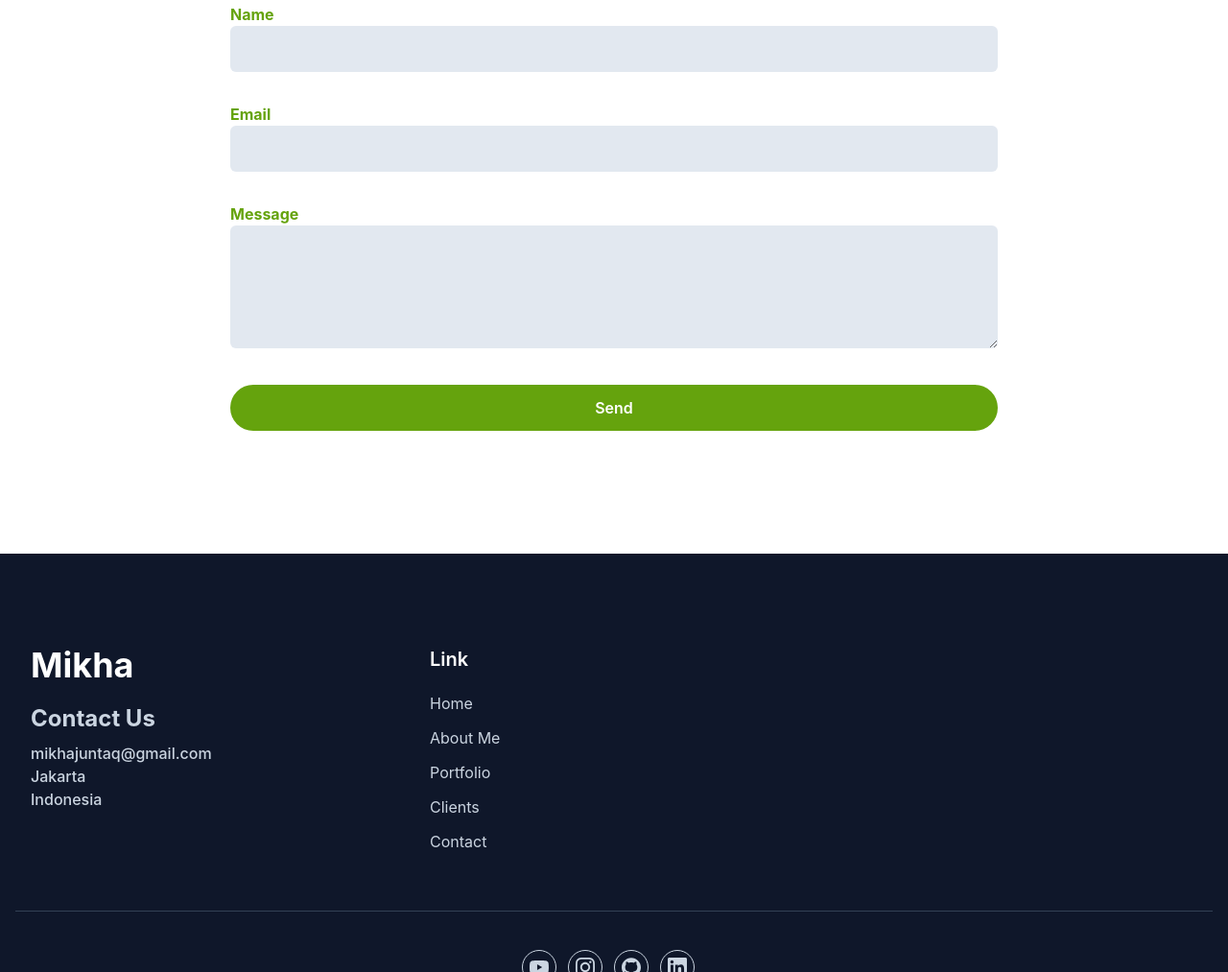
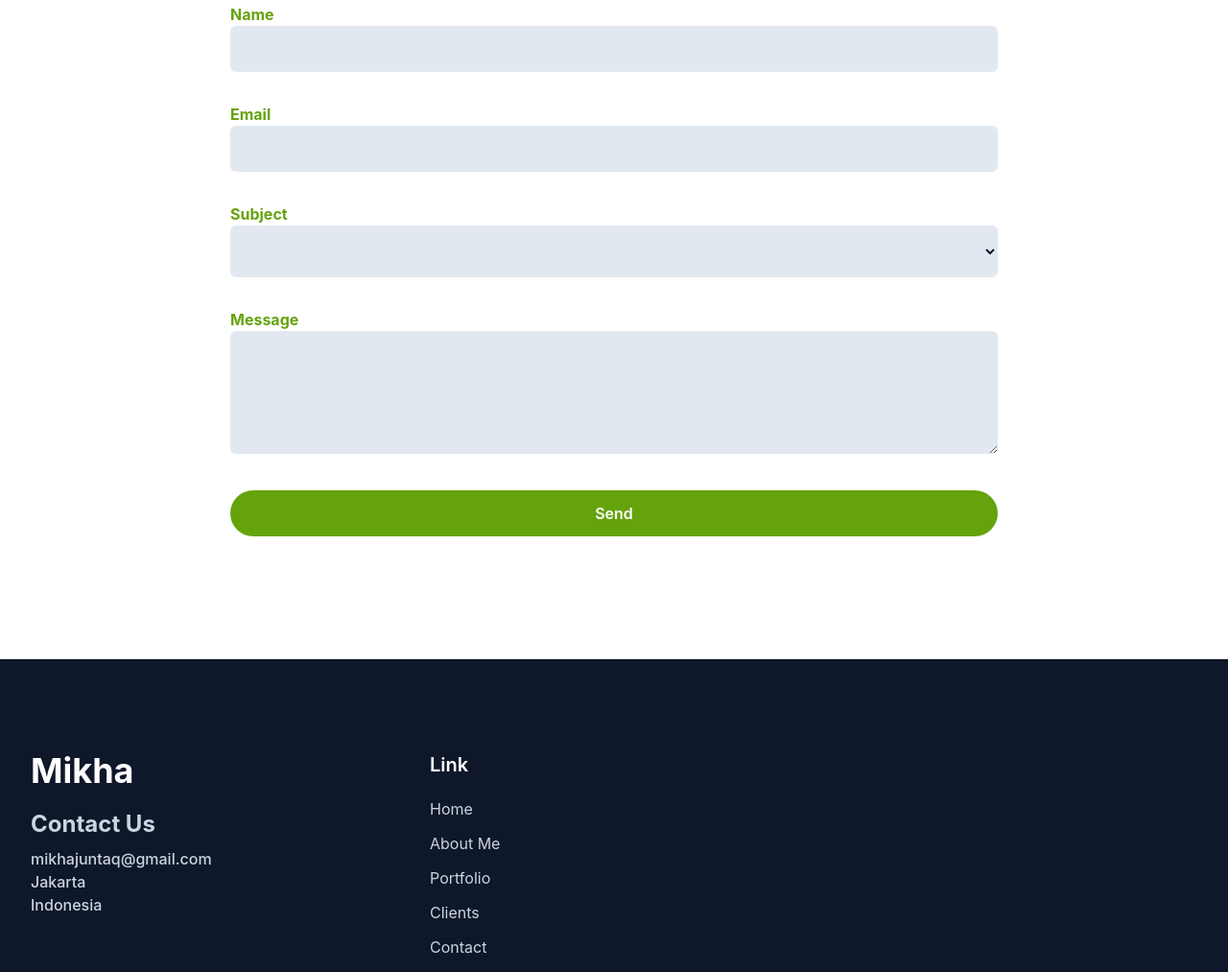
Before and after one commit to fangel123/portfolio-tailwind-css, a website: page index.html in a window 1280 px wide. Shown: the part 3590-4603 px from the top of the page at 96% size. Drawn offline with Linux system fonts and the light colour scheme.

Commit message:
First Commit

```diff
--- a/index.html
+++ b/index.html
@@ -212,11 +212,20 @@
                         <input type="email" id="email" class="w-full bg-slate-200 text-dark p-3 rounded-md focus:outline-none focus:ring-primary focus:ring-1 focus:border-primary" />
                     </div>
                     <div class="w-full px-4 mb-8">
+                        <label for="subject" class="text-base font-bold text-primary">Subject</label>
+                        <select id="subject" class="w-full bg-slate-200 text-dark p-4 rounded-md focus:outline-none focus:ring-primary focus:ring-1 focus:border-primary" >
+                            <option></option>
+                            <option value="I'm hiring">I'm hiring</option>
+                            <option value="Let's Collaboration">Let's Collaboration</option>
+                            <option value="Let's Talk">Let's Talk</option>
+                        </select>
+                    </div>
+                    <div class="w-full px-4 mb-8">
                         <label for="message" class="text-base font-bold text-primary">Message</label>
                         <textarea type="text" id="message" class="w-full bg-slate-200 text-dark p-3 rounded-md focus:outline-none focus:ring-primary focus:ring-1 focus:border-primary h-32"></textarea>
                     </div>
                     <div class="w-full px-4">
-                        <button class="text-base font-semibold text-white bg-primary py-3 px-8 rounded-full w-full hover:opacity-80 hover:shadow-lg transition duration-500">Send</button>
+                        <button onclick="submitForm()" class="text-base font-semibold text-white bg-primary py-3 px-8 rounded-full w-full hover:opacity-80 hover:shadow-lg transition duration-500">Send</button>
                     </div>
                 </div>
             </form>
```
Also changed, not shown: dist/js/script.js.
